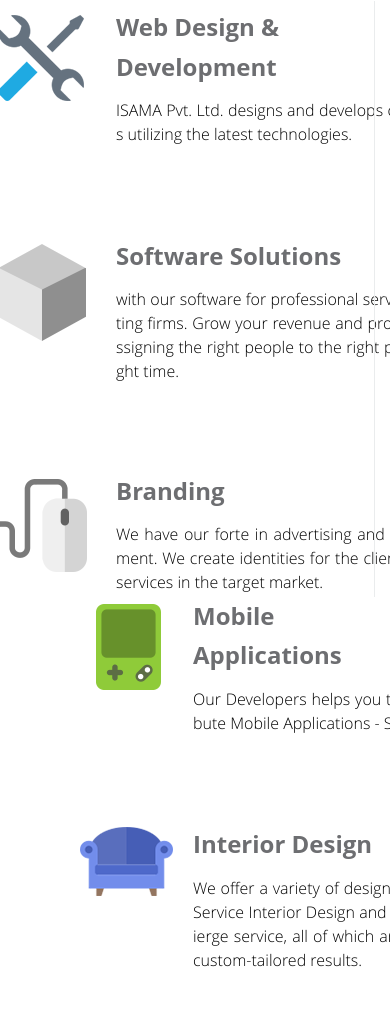
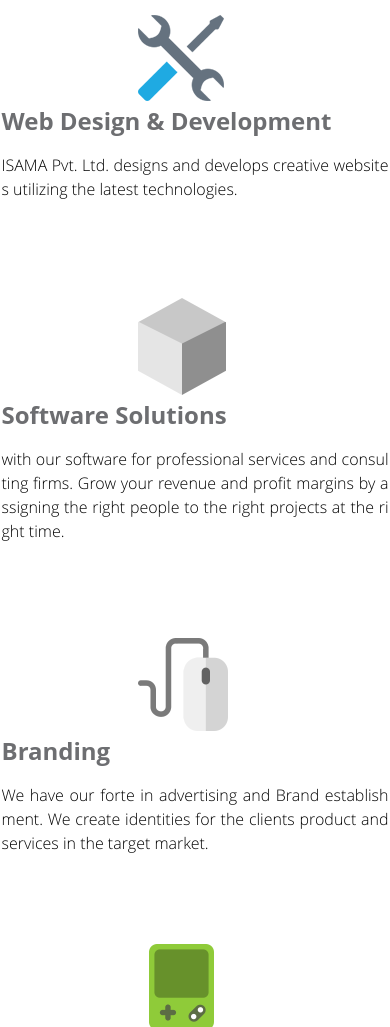
Before and after one commit to niilka/netology-html-end-21, a website: page app/index.pug in a window 390 px wide. Shown: the part 3023-4050 px from the top of the page. Drawn offline with nearby package versions, Linux system fonts and the light colour scheme; files that its build step writes are made by us from their sources; a web font is replaced by a local one.

Commit message:
features adaptive

```diff
--- a/app/index.pug
+++ b/app/index.pug
@@ -135,19 +135,19 @@
         .content-wrapper--features-grid
           .features-grid--features-left.col
             .features-left--feature-block
-              .feature-block--backgroind-icon
+              .feature-block--background-icon
               .feature-block--title-wrapper
                 h2.title-wrapper--main-title Web Design & Development
                 p.title-wrapper--title-description ISAMA Pvt. Ltd. designs and develops creative websites utilizing the latest technologies.
 
             .features-left--feature-block
-              .feature-block--backgroind-icon
+              .feature-block--background-icon
               .feature-block--title-wrapper
                 h2.title-wrapper--main-title Software Solutions
                 p.title-wrapper--title-description with our software for professional services and consulting firms. Grow your revenue and profit margins by assigning the right people to the right projects at the right time.
 
             .features-left--feature-block
-              .feature-block--backgroind-icon
+              .feature-block--background-icon
               .feature-block--title-wrapper
                 h2.title-wrapper--main-title Branding
                 p.title-wrapper--title-description We have our forte in advertising and Brand establishment. We create identities for the clients product and services in the target market.
@@ -155,19 +155,19 @@
 
           .features-grid--features-right.col
             .features-right--feature-block
-              .feature-block--backgroind-icon
+              .feature-block--background-icon
               .feature-block--title-wrapper
                 h2.title-wrapper--main-title Mobile Applications
                 p.title-wrapper--title-description Our Developers helps you to Design, Develop & Distribute Mobile Applications - Smarter & Faster.
 
             .features-right--feature-block
-              .feature-block--backgroind-icon
+              .feature-block--background-icon
               .feature-block--title-wrapper
                 h2.title-wrapper--main-title Interior Design
                 p.title-wrapper--title-description We offer a variety of design services ranging from Full Service Interior Design and Styling to our Design Concierge service, all of which are executed with beautiful, custom-tailored results.
 
             .features-right--feature-block
-              .feature-block--backgroind-icon
+              .feature-block--background-icon
               .feature-block--title-wrapper
                 h2.title-wrapper--main-title SEO & Web Marketing Services
                 p.title-wrapper--title-description We offer a variety of design services ranging from Full Service Interior Design and Styling to our Design Concierge service, all of which are executed with beautiful, custom-tailored results.
--- a/app/sass/_media.scss
+++ b/app/sass/_media.scss
@@ -17,14 +17,32 @@
       .portfolio-wrapper--project-block {
         width: 25%;
       }
-
-
       /*==========  Desktop First  ========== */
-
-
       /* Large Devices, Wide Screens */
 
       @media only screen and (max-width: 1200px) {
+        .features-section .content-wrapper--features-grid .features-grid--features-left {
+          width: 100%;
+          margin-bottom: 80px;
+          &::after {
+            display: none;
+          }
+        }
+        .features-section .content-wrapper--features-grid .features-grid--features-left .features-left--feature-block {
+          text-align: center;
+        }
+        .features-section .content-wrapper--features-grid .features-grid--features-right {
+          width: 100%;
+        }
+        .features-section .content-wrapper--features-grid .features-grid--features-right .features-right--feature-block {
+          text-align: center;
+        }
+        .features-section .content-wrapper--features-grid .features-grid--features-left .features-left--feature-block .feature-block--background-icon {
+          margin-left: 0;
+        }
+        .features-section .content-wrapper--features-grid .features-grid--features-right .features-right--feature-block .feature-block--background-icon {
+          margin-left: 0!important;
+        }
         .portfolio-wrapper--project-block {
           width: 33.33%;
           padding-left: 0!important;
@@ -33,8 +51,6 @@
           margin-left: 0!important;
         }
       }
-
-
       /* Medium Devices, Desktops */
 
       @media only screen and (max-width: 992px) {
@@ -76,8 +92,6 @@
           }
         }
       }
-
-
       /* Small Devices, Tablets */
 
       @media only screen and (max-width: 768px) {
@@ -143,8 +157,6 @@
           }
         }
       }
-
-
       /* Extra Small Devices, Phones */
 
       @media only screen and (max-width: 480px) {
@@ -189,8 +201,6 @@
           }
         }
       }
-
-
       /* Custom, iPhone Retina */
 
       @media only screen and (max-width: 320px) {
@@ -204,39 +214,27 @@
           }
         }
       }
-
-
       /*==========  Mobile First  ========== */
-
-
       /* Custom, iPhone Retina */
 
       @media only screen and (min-width: 320px) {
         /* */
       }
-
-
       /* Extra Small Devices, Phones */
 
       @media only screen and (min-width: 480px) {
         /* */
       }
-
-
       /* Small Devices, Tablets */
 
       @media only screen and (min-width: 768px) {
         /* */
       }
-
-
       /* Medium Devices, Desktops */
 
       @media only screen and (min-width: 992px) {
         /* */
       }
-
-
       /* Large Devices, Wide Screens */
 
       @media only screen and (min-width: 1200px) {
--- a/app/sass/main.scss
+++ b/app/sass/main.scss
@@ -668,12 +668,13 @@
   }
   .content-wrapper--features-grid {
     padding-top: 97px;
-    .feature-block--backgroind-icon {
-      position: absolute;
-      top: 0;
+    .feature-block--background-icon {
+      display: inline-block;
+      vertical-align: top;
     }
     .feature-block--title-wrapper {
       text-align: left;
+      display: inline-block;
       .title-wrapper--main-title {
         font-size: 24px;
         font-weight: 700;
@@ -704,31 +705,34 @@
       }
       .features-left--feature-block {
         position: relative;
+        text-align: left;
         &:nth-child(1) {
-          .feature-block--backgroind-icon {
+          .feature-block--background-icon {
             @include sprite($feature-1);
-            top: 8px;
-            left: -2px;
+            margin-top: 8px;
+            margin-left: -2px;
+            margin-right: 27px;
           }
         }
         &:nth-child(2) {
           margin-top: 88px;
-          .feature-block--backgroind-icon {
+          .feature-block--background-icon {
             @include sprite($feature-2);
-            top: 8px;
-            left: -2px;
+            margin-top: 8px;
+            margin-left: -2px;
+            margin-right: 25px;
           }
         }
         &:nth-child(3) {
           margin-top: 86px;
-          .feature-block--backgroind-icon {
+          .feature-block--background-icon {
             @include sprite($feature-3);
-            top: 8px;
-            left: -3px;
+            margin-top: 8px;
+            margin-left: -2px;
+            margin-right: 23px;
           }
         }
         .feature-block--title-wrapper {
-          padding-left: 116px;
           .title-wrapper--main-title {}
           .title-wrapper--title-description {}
         }
@@ -737,31 +741,34 @@
     .features-grid--features-right {
       .features-right--feature-block {
         position: relative;
+        text-align: left;
         &:nth-child(1) {
-          .feature-block--backgroind-icon {
+          .feature-block--background-icon {
             @include sprite($feature-4);
-            top: 8px;
-            left: 96px;
+            margin-left: 96px;
+            margin-top: 8px;
+            margin-right: 27px;
           }
         }
         &:nth-child(2) {
           margin-top: 88px;
-          .feature-block--backgroind-icon {
+          .feature-block--background-icon {
             @include sprite($feature-5);
-            top: 3px;
-            left: 80px;
+            margin-left: 80px;
+            margin-top: 3px;
+            margin-right: 15px;
           }
         }
         &:nth-child(3) {
           margin-top: 86px;
-          .feature-block--backgroind-icon {
+          .feature-block--background-icon {
             @include sprite($feature-6);
-            top: 7px;
-            left: 95px;
+            margin-left: 95px;
+            margin-top: 7px;
+            margin-right: 25px;
           }
         }
         .feature-block--title-wrapper {
-          padding-left: 193px;
           .title-wrapper--main-title {}
           .title-wrapper--title-description {}
         }
```
Also changed, not shown: app/css/main.min.css, app/index.html. Lines whose indentation alone changed are shown as unchanged.
